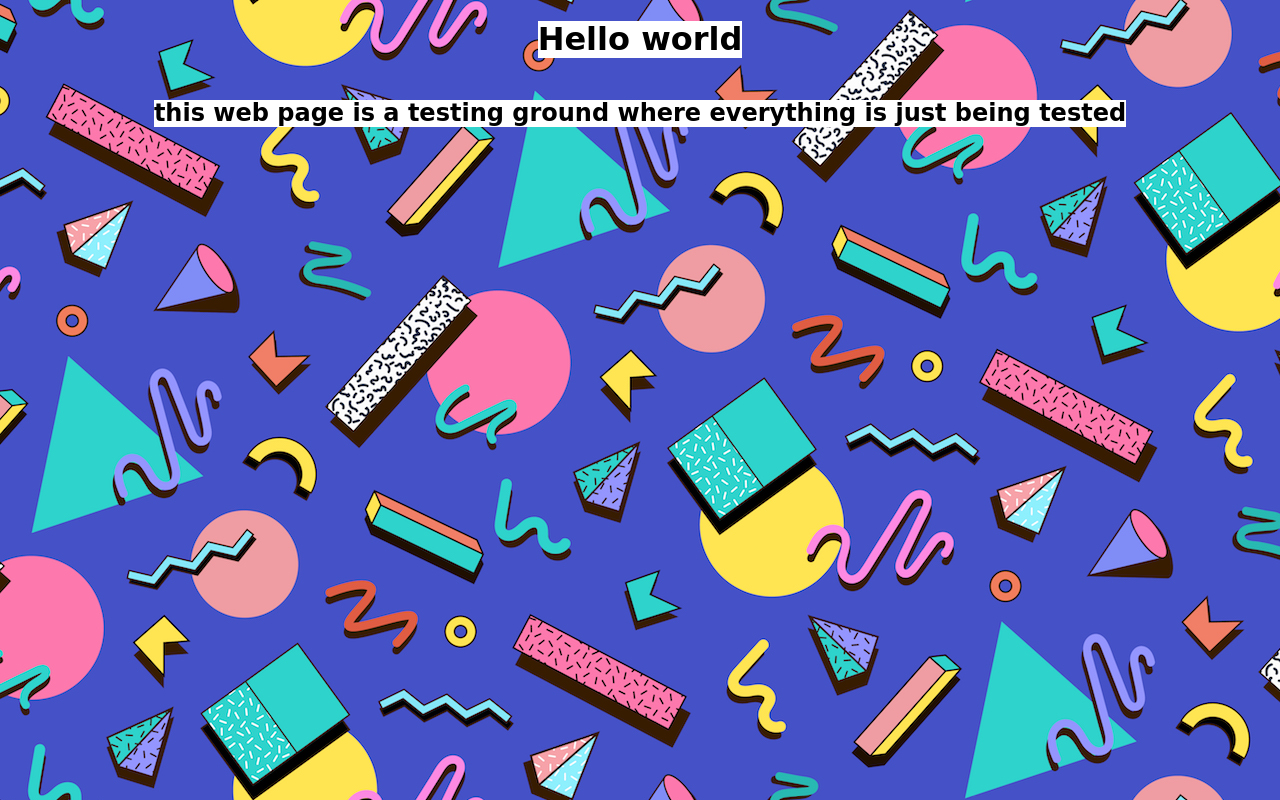
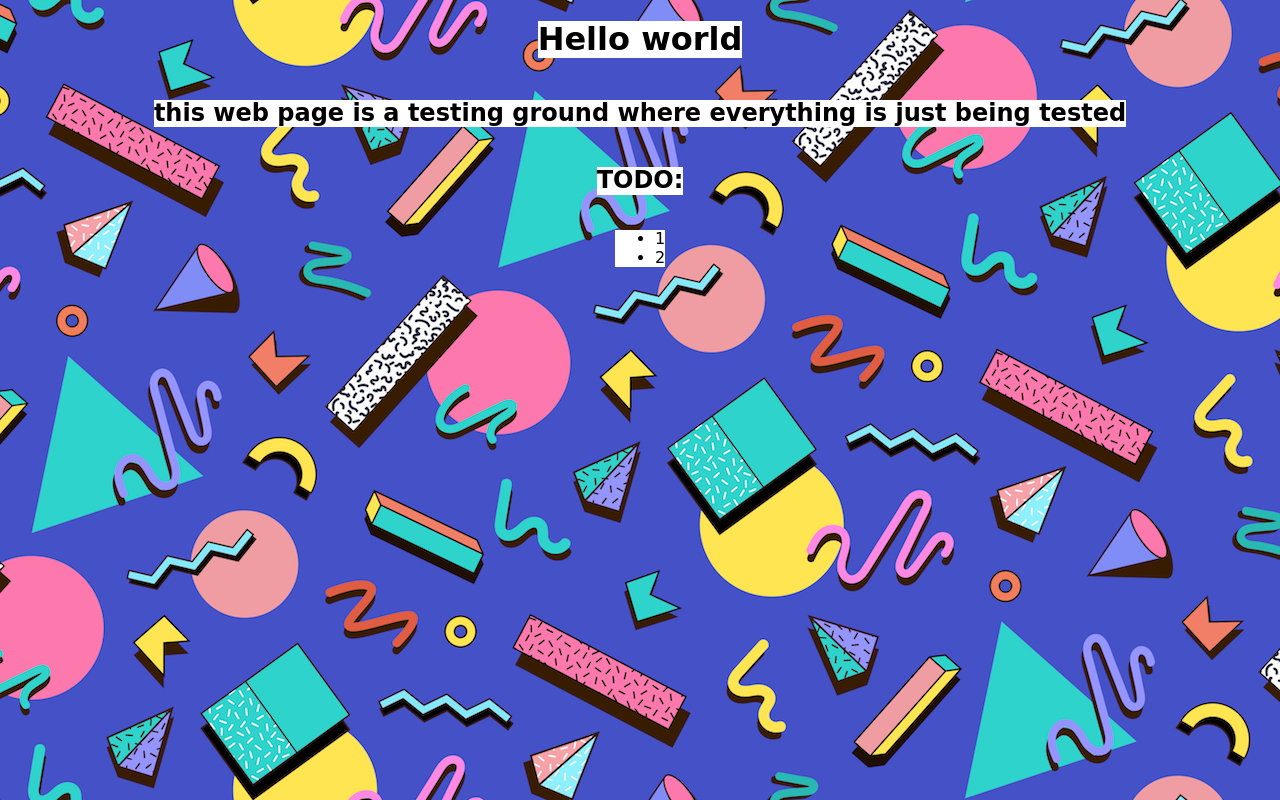
Before and after one commit to tsepakme/aiusha, a React (Vite) app: page / in a window 1280 px wide. Built offline with nearby package versions, Linux system fonts and the light colour scheme.

Commit message:
Add TODO list to App component and adjust styling

```diff
--- a/src/App.scss
+++ b/src/App.scss
@@ -5,7 +5,7 @@
     align-items: center;
     font-family: 'Comic Sans MS';
 
-    h1, h2 {
+    * {
         background-color: white;
     }
 }
--- a/src/App.tsx
+++ b/src/App.tsx
@@ -5,8 +5,13 @@ function App() {
     <>
       <div className='greeting'>
         <h1>Hello world</h1>
-	      <h2>this web page is a testing ground where everything is just being tested</h2>
-      </div>
+				<h2>this web page is a testing ground where everything is just being tested</h2>
+				<h2>TODO:</h2>
+				<ul>
+					<li>1</li>
+					<li>2</li>
+				</ul>
+			</div>
     </>
   )
 }
```
